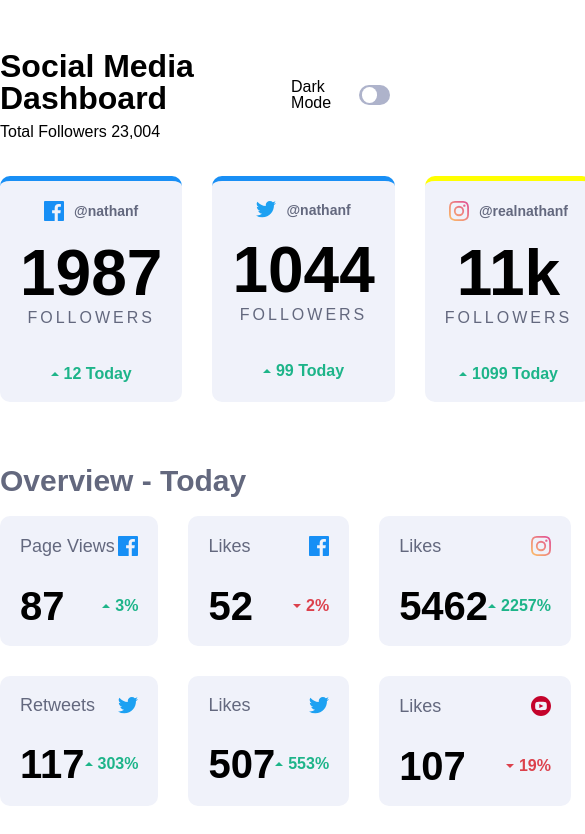
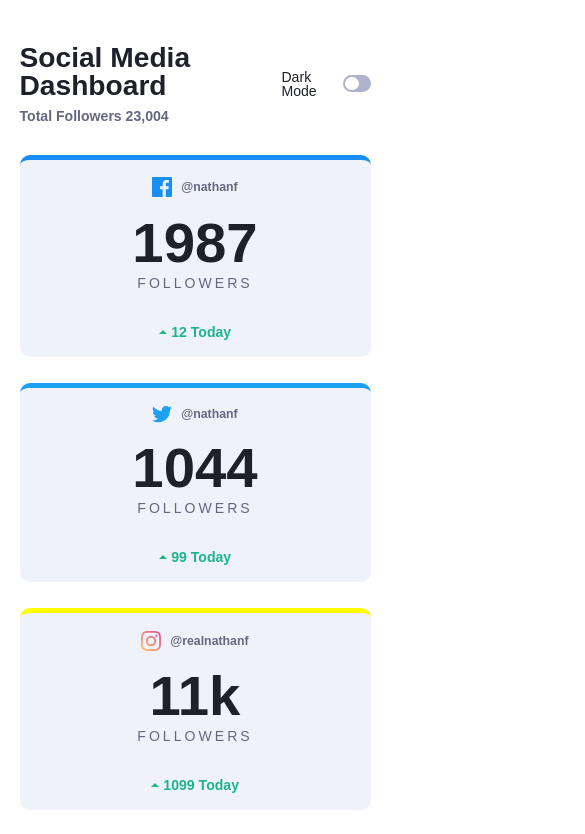
Before and after one commit to KNXCSdev/social-media-dashboard-with-theme-switcher-master, a plain HTML site: page index.html in a window 390 px wide. Shown: the top 834 px of the page, 585 px wide, since content can reach past the window. Drawn offline with Linux system fonts and the light colour scheme.

Commit message:
Script,Media Queries

```diff
--- a/index.html
+++ b/index.html
@@ -8,13 +8,14 @@
     <link rel="icon" type="image/png" sizes="32x32" href="./images/favicon-32x32.png" />
     <link rel="stylesheet" href="css/main.css" />
     <title>Frontend Mentor | [Social Media Dashboard]</title>
+    <script defer src="main.js"></script>
   </head>
   <body>
     <div class="dashboard container">
       <header class="header">
         <div class="header__total">
           <h1 class="primary-heading">Social Media Dashboard</h1>
-          <p class="followers-total">Total Followers 23,004</p>
+          <p class="followers__total">Total Followers 23,004</p>
         </div>
         <div class="header__switch">
           <span>Dark Mode</span>
@@ -40,7 +41,7 @@
           </div>
         </div>
 
-        <div class="socials__block socials__fb">
+        <div class="socials__block socials__tw">
           <div class="socials__header">
             <img src="images/icon-twitter.svg" alt="Twitter icon" />
             <span class="socials__name">@nathanf</span>
--- /dev/null
+++ b/main.js
@@ -0,0 +1,26 @@
+// Theme Switcher
+let darkMode = localStorage.getItem("darkMode");
+const darkModeSwitcher = document.getElementById("dark-mode-switch");
+
+const enabledarkMode = () => {
+  document.body.classList.add("darkMode");
+  localStorage.setItem("darkMode", "enabled");
+};
+
+const disabledarkMode = () => {
+  document.body.classList.remove("darkMode");
+  localStorage.setItem("darkMode", "disabled");
+};
+
+if (darkMode === "enabled") {
+  enabledarkMode();
+}
+
+darkModeSwitcher.addEventListener("change", () => {
+  darkMode = localStorage.getItem("darkMode");
+  if (darkMode !== "enabled") {
+    enabledarkMode();
+  } else {
+    disabledarkMode();
+  }
+});
--- a/main.scss
+++ b/main.scss
@@ -18,19 +18,20 @@
 
   //#### Dark Theme
 
-  --VeryDarkBlue: hsl(230, 17%, 14%); //(BG)
-  --VeryDarkBlue: hsl(232, 19%, 15%); //(Top BG Pattern)
-  --DarkDesaturatedBlue: hsl(228, 28%, 20%); //(Card BG)
-  --DesaturatedBlue: hsl(228, 34%, 66%); //(Text)
-  --White: hsl(0, 0%, 100%); //(Text)
+  //  #### Light Theme
+  --bg: hsl(0, 0%, 100%); //(BG)
+  --card-bg: hsl(227, 47%, 96%); // (Card BG)
+  --text-color: hsl(228, 12%, 44%); // (Text)
+  --text2-color: hsl(230, 17%, 14%); // (Text)
+  --hover: #e1e3f0;
+}
 
-  //  #### Light Theme
-
-  --White: hsl(0, 0%, 100%); //(BG)
-  --VeryPaleBlue: hsl(225, 100%, 98%); // (Top BG Pattern)
-  --LightGrayishBlue: hsl(227, 47%, 96%); // (Card BG)
-  --DarkGrayishBlue: hsl(228, 12%, 44%); // (Text)
-  --VeryDarkBlue: hsl(230, 17%, 14%); // (Text)
+.darkMode {
+  --bg: hsl(230, 17%, 14%); //(BG)
+  --card-bg: hsl(228, 28%, 20%); //(Card BG)
+  --text-color: hsl(228, 34%, 66%); //(Text)
+  --text2-color: hsl(0, 0%, 100%); //(Text)
+  --hover: #333a56;
 }
 
 html {
@@ -47,7 +48,7 @@ body {
   line-height: 1;
   font-family: sans-serif;
   font-size: 1.6rem;
-  background-color: var(--White);
+  background-color: var(--bg);
 }
 
 .container {
@@ -55,6 +56,16 @@ body {
   margin: 5rem auto;
 }
 
+.primary-heading {
+  color: var(--text2-color);
+}
+.secondary-heading {
+  font-size: 3rem;
+  font-weight: 600;
+
+  margin-bottom: 2rem;
+  color: var(--text2-color);
+}
 .grid {
   display: grid;
   grid-template-columns: repeat(4, 1fr);
@@ -79,15 +90,20 @@ body {
     gap: 0.75rem;
     margin: 1.5rem 0 1.5rem 0;
     position: relative;
+    color: var(--text2-color);
   }
 }
 
 .socials {
   margin-bottom: 6.4rem;
   &__block {
-    background-color: var(--LightGrayishBlue);
+    background-color: var(--card-bg);
     padding: 2rem;
     border-radius: 10px;
+
+    &:hover {
+      background-color: var(--hover);
+    }
   }
   &__header {
     display: flex;
@@ -95,7 +111,7 @@ body {
     align-items: center;
     gap: 1rem;
     font-size: 1.4rem;
-    color: var(--DarkGrayishBlue);
+    color: var(--text-color);
     margin-bottom: 2rem;
     font-weight: 600;
   }
@@ -111,6 +127,10 @@ body {
   &__yt {
     border-top: 5px solid var(--YouTube);
   }
+
+  &__tw {
+    border-top: 5px solid var(--Twitter);
+  }
 }
 
 .followers {
@@ -119,16 +139,23 @@ body {
   justify-content: center;
   flex-direction: column;
   gap: 0.5rem;
+
+  &__total {
+    font-weight: 600;
+    color: var(--text-color);
+  }
+
   &__count {
     font-size: 6.4rem;
     font-weight: 600;
+    color: var(--text2-color);
   }
 
   &__description {
     text-transform: uppercase;
     letter-spacing: 3px;
     font-weight: 500;
-    color: var(--DarkGrayishBlue);
+    color: var(--text-color);
     font-weight: 400;
     margin-bottom: 4rem;
   }
@@ -147,18 +174,14 @@ body {
   }
 }
 
-.secondary-heading {
-  font-size: 3rem;
-  font-weight: 600;
-  color: var(--DarkGrayishBlue);
-  margin-bottom: 2rem;
-}
-
 .overview {
   &__summary {
-    background-color: var(--LightGrayishBlue);
+    background-color: var(--card-bg);
     padding: 2rem;
     border-radius: 10px;
+    &:hover {
+      background-color: var(--hover);
+    }
   }
 }
 
@@ -167,7 +190,7 @@ body {
   justify-content: space-between;
   align-items: center;
   font-size: 1.8rem;
-  color: var(--DarkGrayishBlue);
+  color: var(--text-color);
   margin-bottom: 3rem;
   font-weight: 500;
 }
@@ -180,6 +203,7 @@ body {
   &__count {
     font-size: 4rem;
     font-weight: 600;
+    color: var(--text2-color);
   }
 
   &__arrow {
@@ -232,7 +256,28 @@ body {
   bottom: 0.25rem;
   height: 1.55rem;
   width: 1.55rem;
-  background: var(--White);
+  background: var(--bg);
   border-radius: 50%;
   transition: all 0.2s ease-out;
 }
+
+@media only screen and (max-width: 60em) {
+  .container {
+    max-width: 90%;
+  }
+  .grid {
+    grid-template-columns: repeat(2, 1fr);
+  }
+}
+
+@media only screen and (max-width: 40em) {
+  html {
+    font-size: 55%;
+  }
+  .container {
+    max-width: 90%;
+  }
+  .grid {
+    grid-template-columns: repeat(1, 1fr);
+  }
+}
```
Also changed, not shown: css/main.css.
